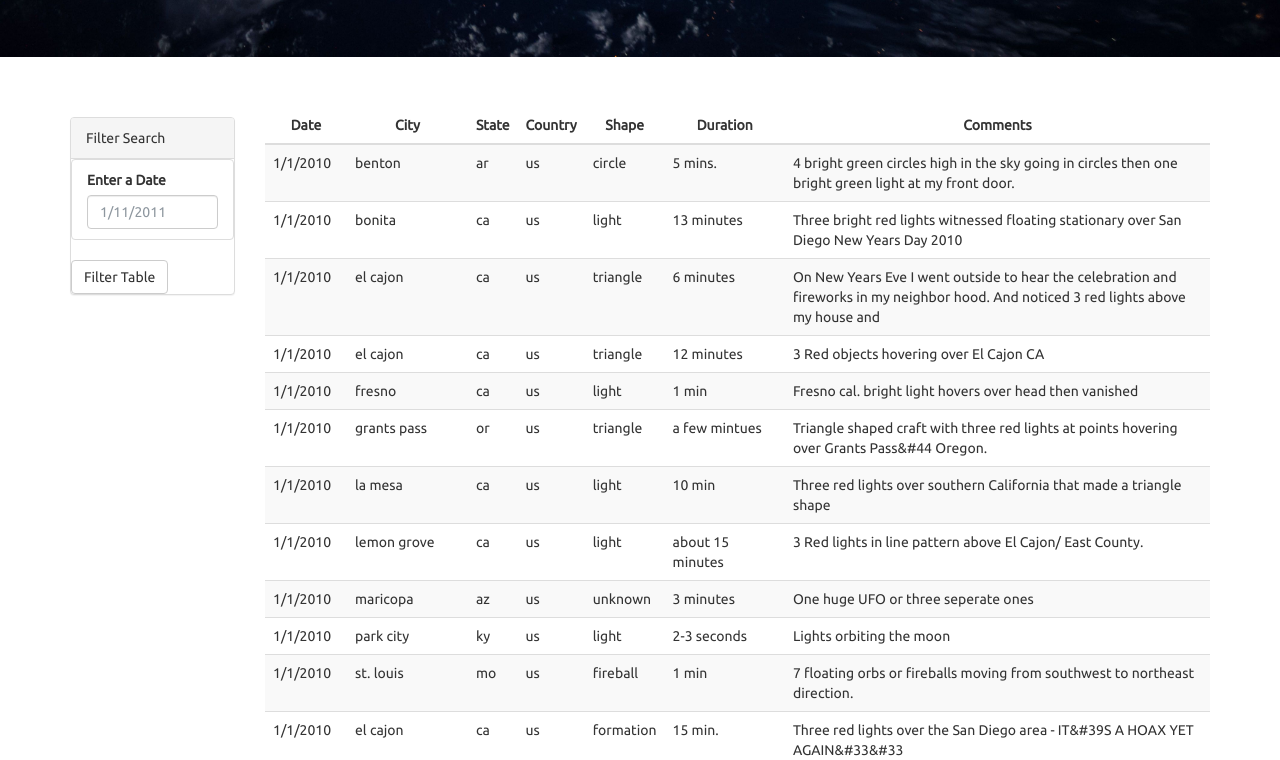
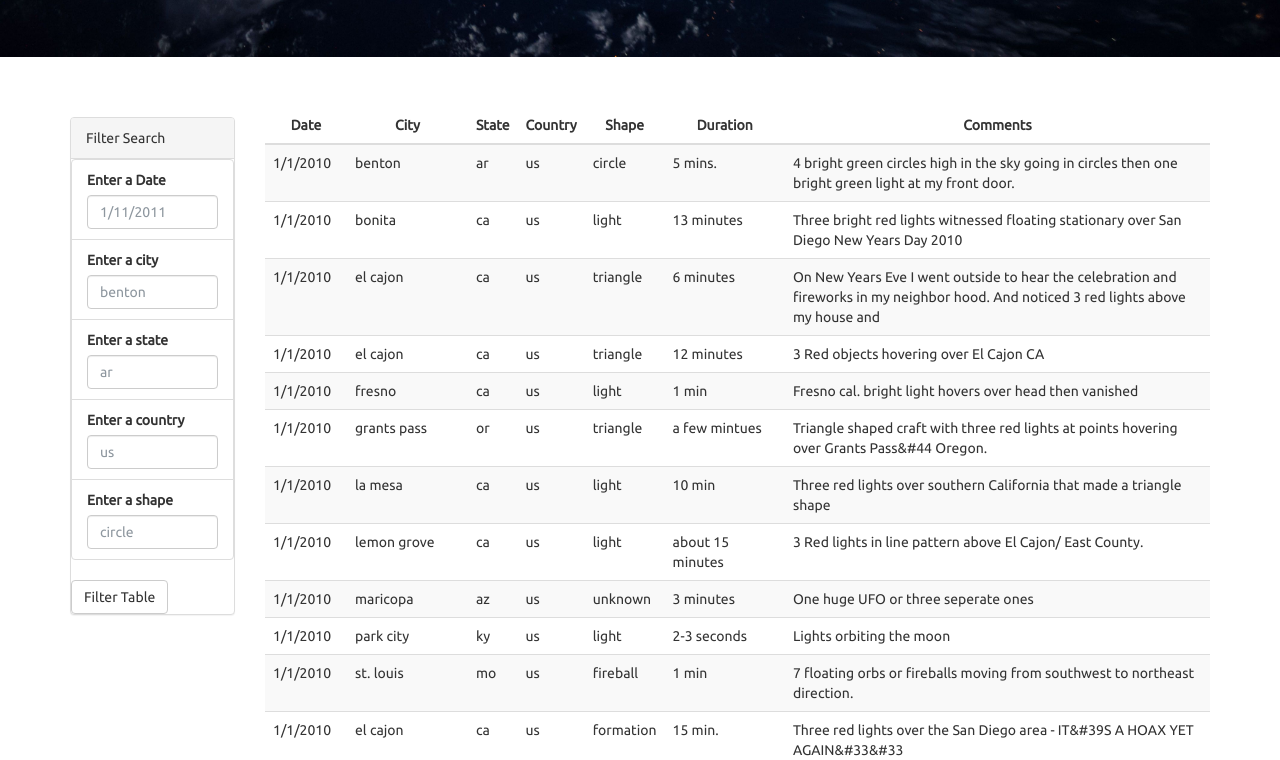
Before and after one commit to elubanska/UFO-Sightings-Data-JavaScript-, a plain HTML site: page UFO-level-2/index.html in a window 1280 px wide. Shown: the part 555-1315 px from the top of the page. Drawn offline with nearby package versions, Linux system fonts and the light colour scheme.

Commit message:
multiple filters

```diff
--- a/UFO-level-2/index.html
+++ b/UFO-level-2/index.html
@@ -39,6 +39,22 @@
                         <label for="date">Enter a Date</label>
                         <input class="form-control" id="datetime" type="text" placeholder="1/11/2011">
                       </li>
+                      <li class="filter list-group-item">
+                        <label for="date">Enter a city</label>
+                        <input class="form-control" id="city" type="text" placeholder="benton">
+                      </li>
+                      <li class="filter list-group-item">
+                        <label for="date">Enter a state</label>
+                        <input class="form-control" id="state" type="text" placeholder="ar">
+                      </li>
+                      <li class="filter list-group-item">
+                        <label for="date">Enter a country</label>
+                        <input class="form-control" id="country" type="text" placeholder="us">
+                      </li>
+                      <li class="filter list-group-item">
+                        <label for="date">Enter a shape</label>
+                        <input class="form-control" id="shape" type="text" placeholder="circle">
+                      </li>
                     </ul>
                   </div>
                   <button id="filter-btn" type="button" class="btn btn-default">Filter Table</button>
--- a/UFO-level-2/static/js/app.js
+++ b/UFO-level-2/static/js/app.js
@@ -32,13 +32,17 @@ function runEnter() {
     d3.event.preventDefault();
     // Select the input element and get the raw HTML node
     var inputElement = d3.select("#datetime");
+    var inputCity = d3.select("#city");
+    var inputState = d3.select("#state");
+    var inputCountry = d3.select("#country");
+    var inputShape = d3.select("#shape");
 
     clear_data();
     //console.log("Input Element:", inputElement);
     // Get the value property of the input element
     var inputValue = inputElement.property("value");
     //console.log("Input Value: ", inputValue);
-    var filteredData = tableData.filter(tableData => tableData.datetime === inputValue);
+    var filteredData = tableData.filter(tableData => tableData.datetime === inputValue || tableData.city === inputCity);
     //console.log(filteredData);
 
     if(filteredData != "") {
```
